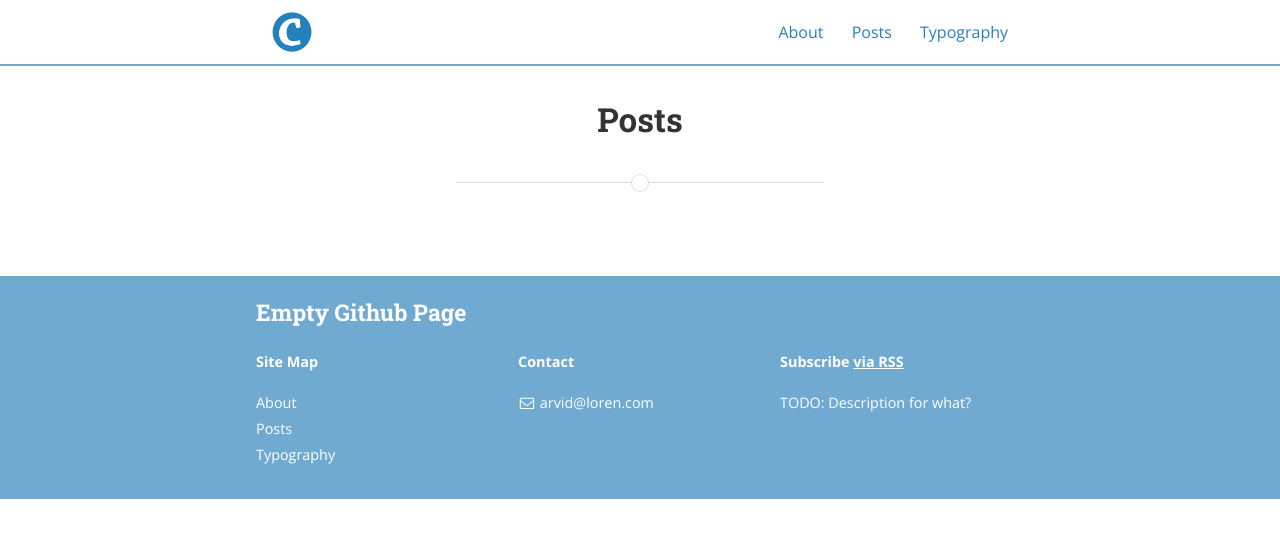
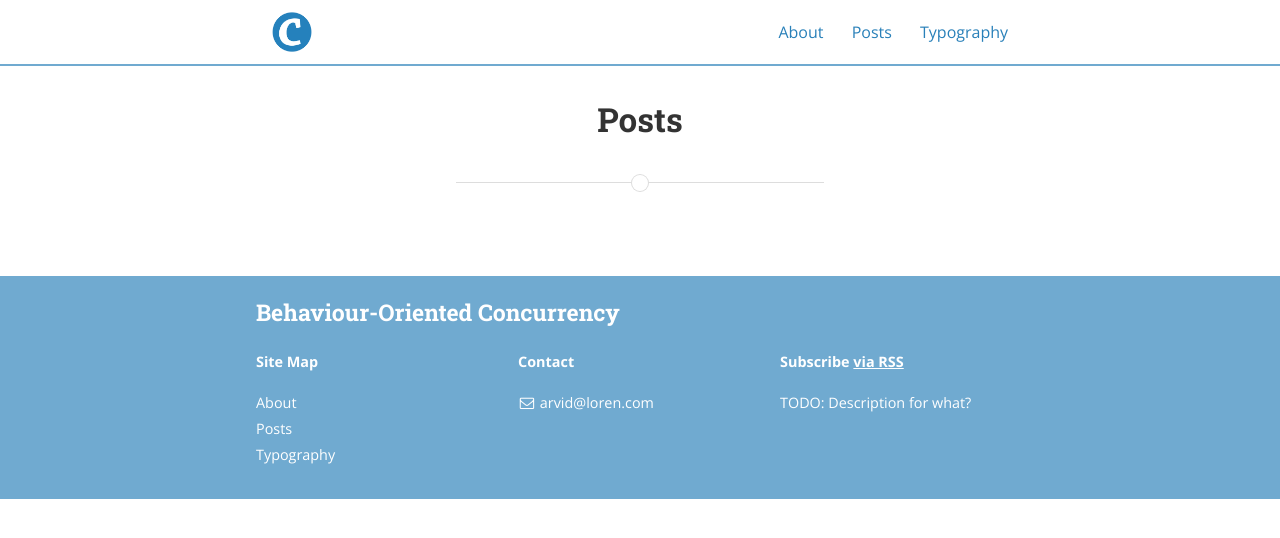
Before and after one commit to Sparvid/Sparvid.github.io, a Jekyll site: the page built from posts.md, in a window 1280 px wide. Shown: the top 538 px of the page. Built offline with Jekyll 4.4.1, drawn with Linux system fonts in a browser that asks for light colours; nearby versions of some CDN libraries.

Commit message:
Better title

```diff
--- a/_config.yml
+++ b/_config.yml
@@ -9,8 +9,8 @@ exclude:
   - "/vendor/"
 
 # Site settings
-title: Empty Github Page
-subtitle: "Because I thought I would use it for something"
+title: Behaviour-Oriented Concurrency
+subtitle: "A project course blog at Uppsala University"
 email: arvid@loren.com
 name: Arvid Lorén
 description: >
```
